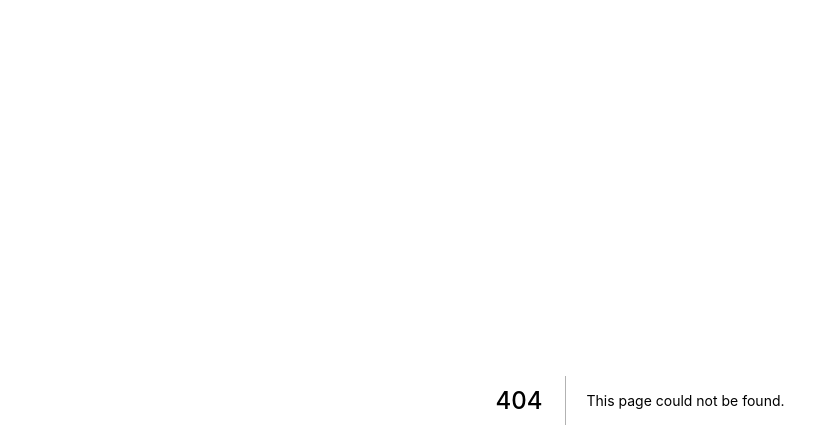
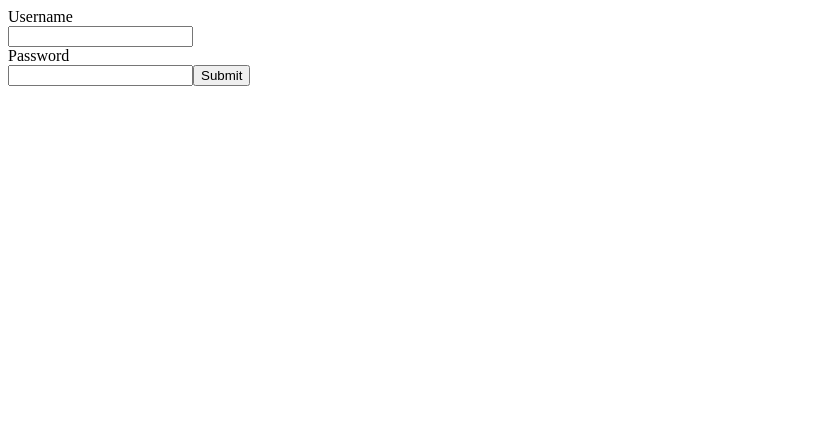
Before and after one commit to masives/expenses, a Next.js app: page /login in a window 1280 px wide. Before the commit this address had no page. Shown: the top 448 px of the page, without its empty margins (0-839 px from the left). Built offline with nearby package versions, Linux system fonts and the light colour scheme.

Commit message:
add login

```diff
--- /dev/null
+++ b/components/Button/index.tsx
@@ -0,0 +1,15 @@
+import * as React from 'react';
+
+interface IProps {
+  label: string;
+  onChange?: () => void;
+  type?: 'button' | 'submit';
+}
+
+const Button: React.FunctionComponent<IProps> = ({ label, onChange = () => {}, type = 'button' }: IProps) => (
+  <button type={type} onClick={onChange}>
+    {label}
+  </button>
+);
+
+export default Button;
--- /dev/null
+++ b/components/Input/index.tsx
@@ -0,0 +1,35 @@
+import * as React from 'react';
+import * as mongoose from 'mongoose';
+
+interface IProps {
+  label: string;
+  onChange: (value: string) => void;
+  fieldName: string;
+  value: string | number;
+  type?: string;
+  error?: mongoose.Error;
+}
+
+const input: React.FunctionComponent<IProps> = ({
+  label,
+  onChange,
+  fieldName,
+  type = 'text',
+  value = '',
+  error,
+}: IProps) => (
+  <label htmlFor={`form-element-${fieldName}`}>
+    <div>
+      {label}
+      {error ? <span> {error.message} </span> : ''}
+    </div>
+    <input
+      type={type}
+      id={`form-element-${fieldName}`}
+      onChange={(event) => onChange(event.target.value)}
+      value={value}
+    />
+  </label>
+);
+
+export default input;
--- /dev/null
+++ b/components/index.tsx
@@ -0,0 +1,4 @@
+import Input from './Input';
+import Button from './Button';
+
+export { Input, Button };
--- a/package.json
+++ b/package.json
@@ -15,6 +15,7 @@
   },
   "dependencies": {
     "@zeit/next-typescript": "^1.1.1",
+    "axios": "^0.18.0",
     "bcryptjs": "^2.4.3",
     "cookie-parser": "^1.4.3",
     "express": "^4.16.4",
@@ -27,14 +28,14 @@
     "ts-node": "^8.0.3"
   },
   "devDependencies": {
-    "@typescript-eslint/eslint-plugin": "^1.6.0",
-    "@typescript-eslint/parser": "^1.6.0",
     "@types/express": "^4.16.1",
     "@types/jsonwebtoken": "^8.3.2",
     "@types/mongoose": "^5.3.26",
     "@types/next": "^8.0.3",
     "@types/react": "^16.8.13",
     "@types/react-dom": "^16.8.4",
+    "@typescript-eslint/eslint-plugin": "^1.6.0",
+    "@typescript-eslint/parser": "^1.6.0",
     "eslint": "^5.16.0",
     "eslint-config-prettier": "^4.1.0",
     "eslint-plugin-react": "^7.12.4",
--- /dev/null
+++ b/pages/login/index.tsx
@@ -0,0 +1,33 @@
+import * as React from 'react';
+import axios from 'axios';
+import { Input, Button } from '../../components/';
+
+const login = (user, errorSetter): void => {
+  axios
+    .post('api/auth/login', user)
+    .then(() => {
+      window.location.href = '/';
+    })
+    .catch((error) => errorSetter(error.response.data));
+};
+
+const Login: React.FunctionComponent = () => {
+  const [username, setUsername] = React.useState('');
+  const [password, setPassword] = React.useState('');
+  const user = { username, password };
+  const [errorMessage, setErrorMessage] = React.useState('');
+  return (
+    <form
+      onSubmit={(event) => {
+        event.preventDefault();
+        login(user, setErrorMessage);
+      }}
+    >
+      <Input fieldName="login" label="Username" value={username} onChange={setUsername} />
+      <Input fieldName="password" label="Password" type="password" value={password} onChange={setPassword} />
+      <Button type="submit" label="Submit" />
+      <p>{errorMessage}</p>
+    </form>
+  );
+};
+export default Login;
```
Also changed, not shown: .eslintrc.js, 2 other files (tests, documents, lock files or other folders).
